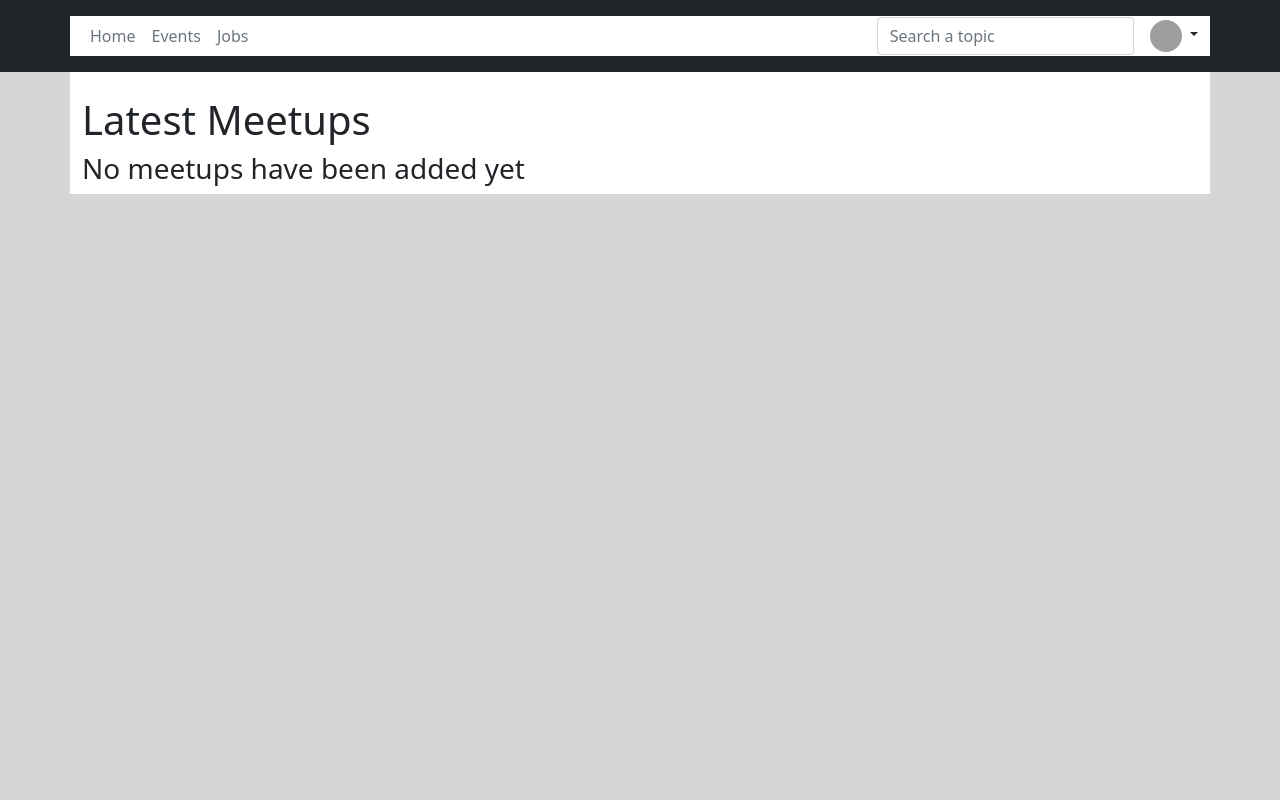
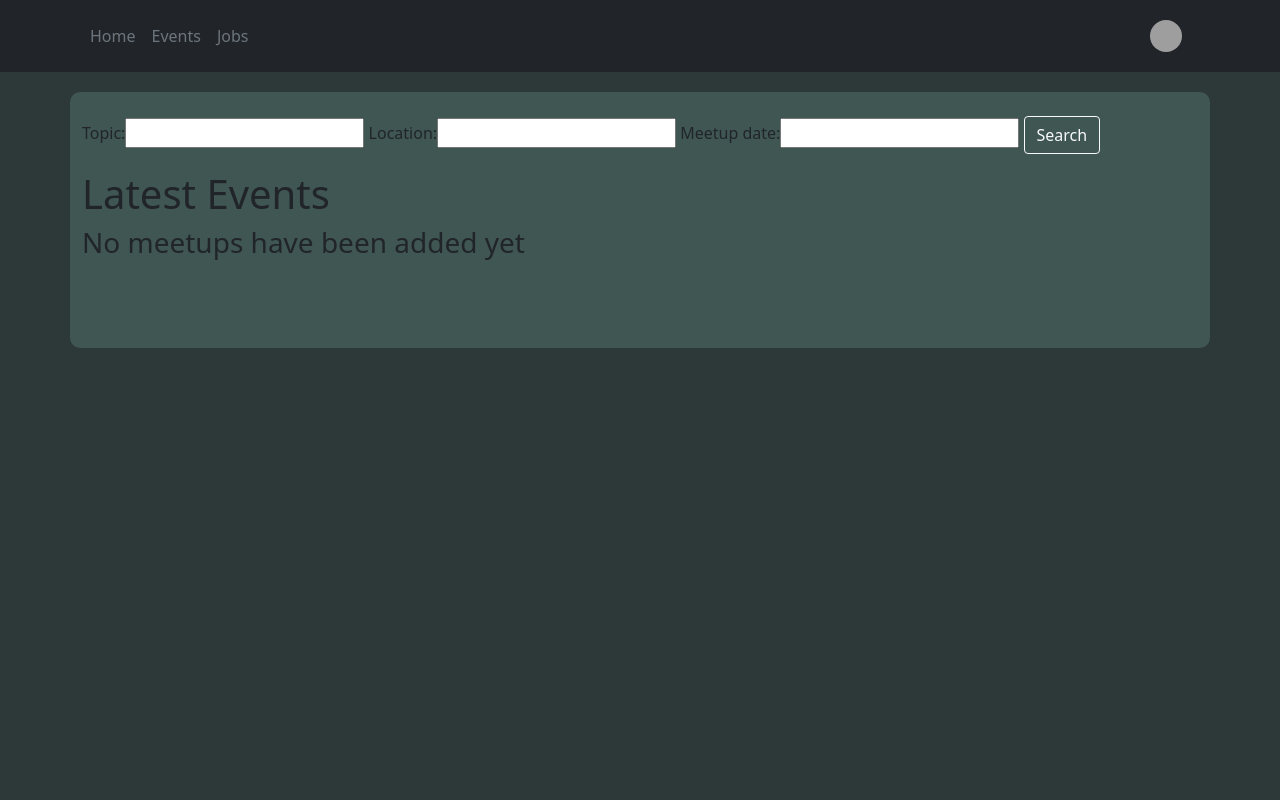
Before and after one commit to austindflatt/Tech_Meetup_Capstone, a Django app: page / in a window 1280 px wide. Run offline with Django 3.2, Linux system fonts and the light colour scheme; the visitor is signed in with stand-in values (Sample User, id 1); data that the repository does not hold is empty; some libraries are stand-ins or nearby versions; grey boxes are pictures that could not be loaded.

Commit message:
added search/filter ability, need to integrate google maps/location

```diff
--- /dev/null
+++ b/meetupapp/filters.py
@@ -0,0 +1,16 @@
+import django_filters
+from . models import *
+
+
+class MeetupFilter(django_filters.FilterSet):
+    class Meta:
+        model = Meetup
+        fields = '__all__'
+        exclude = ['title', 'thumbnail', 'description', 'slug', 'id', 'created']
+
+
+class eventsFilter(django_filters.FilterSet):
+    class Meta:
+        model = Meetup
+        fields = '__all__'
+        exclude = ['title', 'thumbnail', 'description', 'slug', 'id', 'created']
--- a/meetupapp/templates/base/header.html
+++ b/meetupapp/templates/base/header.html
@@ -3,23 +3,19 @@
       <div class="d-flex flex-wrap align-items-center justify-content-center justify-content-lg-start">
         <ul class="nav col-12 col-lg-auto me-lg-auto mb-2 justify-content-center mb-md-0">
           <li><a href="/" class="nav-link px-2 text-secondary">Home</a></li>
-            <li><a href="#" class="nav-link px-2 text-secondary">Events</a></li>
+            <li><a href="{% url 'events' %}" class="nav-link px-2 text-secondary">Events</a></li>
             <li><a href="#" class="nav-link px-2 text-secondary">Jobs</a></li>
         </ul>
-
-        <form class="col-12 col-lg-auto mb-3 mb-lg-0 me-lg-3">
-          <input type="search" class="form-control form-control-dark" placeholder="Search a topic" aria-label="Search">
-        </form>
 
           {% if user.is_superuser %}
           <div class="dropdown text-end">
           <a href="#" class="d-block link-dark text-decoration-none dropdown-toggle" id="dropdownAdmin" data-bs-toggle="dropdown" aria-expanded="false">
-            <img src="/profile_pic.png" alt="mdo" width="32" height="32" class="rounded-circle">
+            <img src="https://freepikpsd.com/media/2019/10/default-user-profile-image-png-6-Transparent-Images.png" alt="mdo" width="32" height="32" class="rounded-circle">
           </a>
           <ul class="dropdown-menu text-small" aria-labelledby="dropdownUser1" style="">
             <li><a class="dropdown-item" href="{% url 'admin:index' %}">Admin</a></li>
             <li><a class="dropdown-item" href="#">Add a job</a></li>
-            <li><a class="dropdown-item" href="{% url 'add-event' %}">New event</a></li>
+            <li><a class="dropdown-item" href="{% url 'add-event' %}">Add event</a></li>
             <li><a class="dropdown-item" href="/profile">Profile</a></li>
             <li><hr class="dropdown-divider"></li>
             <li><a class="dropdown-item" href="{% url 'logout' %}">Logout</a></li>
@@ -29,10 +25,10 @@
         {% if request.user.groups.all.0.name == 'Member' %}
         <div class="dropdown text-end">
           <a href="#" class="d-block link-dark text-decoration-none dropdown-toggle" id="dropdownMember" data-bs-toggle="dropdown" aria-expanded="false">
-            <img src="/profile_pic.png" alt="mdo" width="32" height="32" class="rounded-circle">
+            <img src="https://freepikpsd.com/media/2019/10/default-user-profile-image-png-6-Transparent-Images.png" alt="mdo" width="32" height="32" class="rounded-circle">
           </a>
           <ul class="dropdown-menu text-small" aria-labelledby="dropdownUser1" style="">
-            <li><a class="dropdown-item" href="{% url 'add-event' %}">New event</a></li>
+            <li><a class="dropdown-item" href="{% url 'add-event' %}">Add event</a></li>
             <li><a class="dropdown-item" href="/profile">Profile</a></li>
             <li><hr class="dropdown-divider"></li>
             <li><a class="dropdown-item" href="{% url 'logout' %}">Logout</a></li>
@@ -55,7 +51,7 @@
         {% if user.is_anonymous %}
         <div class="text-end">
           <a href="{% url 'login' %}" type="button" class="btn btn-outline-light me-2">Login</a>
-          <a href="{% url 'register' %}" type="button" class="btn btn-warning">Register</a>
+          <a href="{% url 'register' %}" type="button" class="btn btn-outline-warning">Register</a>
         </div>
         {% endif %}
       </div>
--- a/meetupapp/templates/base/home.html
+++ b/meetupapp/templates/base/home.html
@@ -7,18 +7,25 @@
 {% for message in messages %}
 <div class="alert alert-success" role="alert">{{message}} 😎</div>
 {% endfor %}
-<h1>Latest Meetups</h1>
+
+<form method="get">
+    {{homeFilter.form}}
+    <button class="btn btn-outline-light" type="submit">Search</button>
+</form>
+
+<h1>Latest Events</h1>
+
 <div class="row justify-content-center">
     {% for meetup in meetups %}
 <div class="col-sm-3 col-md-3 g-4">
     <div class="card" style="width: 18rem;box-shadow: rgb(0 0 0 / 22%) 0px 0px 10px;border: 0px solid rgba(0,0,0,.125);">
-  <img src="{{meetup.thumbnail.url}}" class="card-img-top" style="height: 171px;" alt="...">
+  <img src="{{meetup.thumbnail.url}}" class="card-img-top" style="height: 171px; background-color: #2d3839;" alt="...">
   <div class="card-body">
     <h5 class="card-title">{{meetup.title}}</h5>
     <p class="card-text">{{meetup.meetup_date}}</p>
       <p class="card-text">{people going will go here}</p>
       <p class="card-text"><span class="badge bg-dark">{{meetup.topic}}</span></p>
-    <a href="{% url 'event' meetup.id %}" class="btn btn-primary">View details</a>
+    <a href="{% url 'event' meetup.id %}" class="btn btn-outline-secondary">View details</a>
   </div>
 </div>
 </div>
--- a/meetupapp/templates/base/jobs.html
+++ b/meetupapp/templates/base/jobs.html
@@ -0,0 +1 @@
+<h1>Test</h1>
--- a/meetupapp/templates/base/main.html
+++ b/meetupapp/templates/base/main.html
@@ -19,7 +19,7 @@
    </head>
    <body class="main">
       {% include 'base/header.html' %}
-   <div class="container">
+   <div class="container bg">
       {% block content %}
       {% endblock content %}
 </div>
--- a/meetupapp/templates/base/meetup.html
+++ b/meetupapp/templates/base/meetup.html
@@ -1,5 +1,5 @@
 {% extends 'base/main.html' %}
-{% block title %} {{meetup.title}} - devConnect {% endblock %}
+{% block title %} {{meetups.title}} - devConnect {% endblock %}
 {% load static %}
 {% block content %}
 
--- a/meetupapp/urls.py
+++ b/meetupapp/urls.py
@@ -4,6 +4,7 @@ from . import views
 
 urlpatterns = [
     path('', views.homePage, name="home"),
+    path('events/', views.allMeetups, name="events"),
 
     path('register/', views.registerPage, name="register"),
     path('login/', views.loginPage, name="login"),
--- a/meetupapp/views.py
+++ b/meetupapp/views.py
@@ -6,6 +6,9 @@ from django.contrib.auth.forms import UserCreationForm
 from django.contrib.auth import authenticate, login, logout
 from django.contrib.auth.decorators import login_required
 from django.contrib import messages
+from django.contrib.auth.models import User
+from django.contrib.auth.models import Group
+from . filters import MeetupFilter, eventsFilter
 
 # Create your views here.
 
@@ -54,8 +57,23 @@ def logout(request):
 
 def homePage(request):
     meetups = Meetup.objects.all()
-    context = {'meetups': meetups}
+
+    homeFilter = MeetupFilter(request.GET, queryset=meetups)
+    meetups = homeFilter.qs
+
+    context = {'meetups': meetups, 'homeFilter': homeFilter}
     return render(request, 'base/home.html', context)
+
+
+@login_required(login_url='login')
+def allMeetups(request):
+    meetups = Meetup.objects.all()
+
+    allEventsFilter = eventsFilter(request.GET, queryset=meetups)
+    meetups = allEventsFilter.qs
+
+    context = {'meetups': meetups, 'allEventsFilter': allEventsFilter}
+    return render(request, 'base/events.html', context)
 
 
 @login_required(login_url='login')
--- a/static/styles/style.css
+++ b/static/styles/style.css
@@ -1,7 +1,11 @@
 .main {
-    background-color: #d6d6d6;
+    background-color: #2d3839;
 }
 
-.container  {
-    background: #FFF;
+.bg {
+    background: #3f5653;
+    margin-top: 20px;
+    margin-bottom: 10px;
+    padding-bottom: 80px;
+    border-radius: 10px;
 }
--- a/techmeetup/settings.py
+++ b/techmeetup/settings.py
@@ -39,6 +39,7 @@ INSTALLED_APPS = [
     'django.contrib.messages',
     'django.contrib.staticfiles',
     'meetupapp.apps.MeetupappConfig',
+    'django_filters'
 ]
 
 MIDDLEWARE = [
```
Also changed, not shown: meetupapp/templates/base/events.html (+32 -0 lines).
